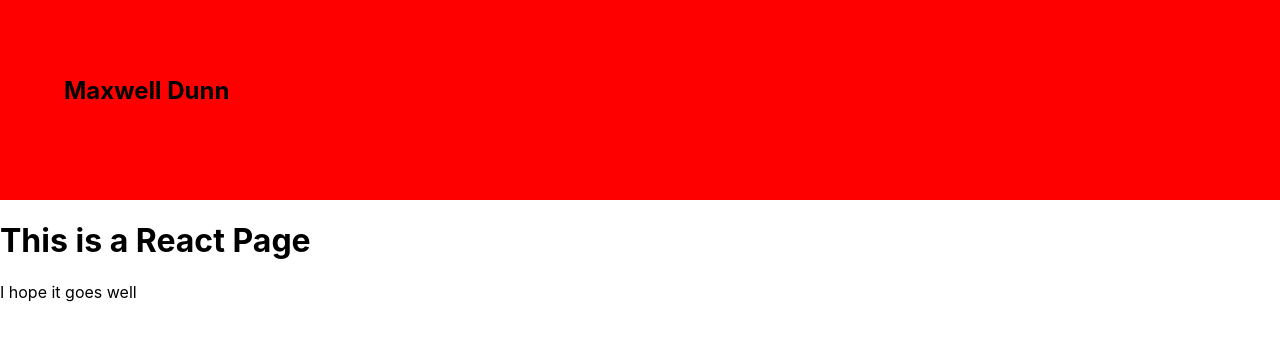
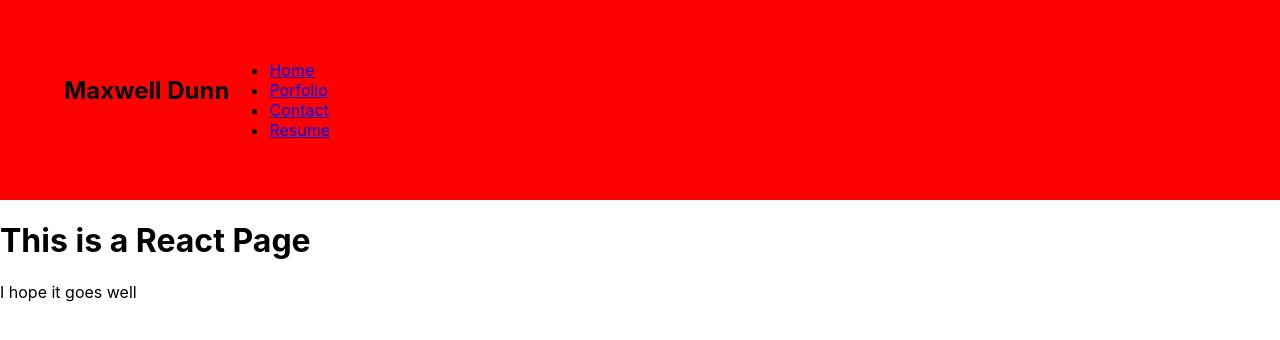
Before and after one commit to maxd66/react-portfolio-v2, a React (Create React App) app: page / in a window 1280 px wide. Shown: the top 340 px of the page. Built offline with nearby package versions, Linux system fonts and the light colour scheme.

Commit message:
changed name of navbar container to page container, added logic needed for navtabs

```diff
--- a/src/App.js
+++ b/src/App.js
@@ -1,10 +1,10 @@
 import "./App.css";
-import NavBar from "./components/NavBar";
+import PageContainer from "./components/PageContainer";
 
 function App() {
   return (
     <div>
-      <NavBar />
+      <PageContainer />
       <h1>This is a React Page</h1>
       <p>I hope it goes well</p>
     </div>
--- a/src/components/NavBar.js
+++ /dev/null
@@ -1,11 +0,0 @@
-// const NavTabs = require("./NavTabs");
-
-function NavBar() {
-  return (
-    <nav>
-      <h1>Maxwell Dunn</h1>
-    </nav>
-  );
-}
-
-export default NavBar;
--- /dev/null
+++ b/src/components/PageContainer.js
@@ -0,0 +1,39 @@
+import NavTabs from "./NavTabs";
+import React, { useState } from "react";
+
+function NavBar() {
+  const [currentPage, setCurrentPage] = useState("Home");
+
+  // const renderPage = () => {
+  //   switch (currentPage) {
+  //     case "Home":
+  //       return <Home />;
+
+  //     case "About":
+  //       return <About />;
+
+  //     case "Blog":
+  //       return <Blog />;
+
+  //     default:
+  //       return <Contact />;
+  //   }
+  // };
+
+  const handlePageChange = (page) => setCurrentPage(page);
+
+  return (
+    <div>
+      <nav>
+        <h1>Maxwell Dunn</h1>
+        <NavTabs
+          currentPage={currentPage}
+          handlePageChange={handlePageChange}
+        />
+      </nav>
+      {/* {renderPage()} */}
+    </div>
+  );
+}
+
+export default NavBar;
```
